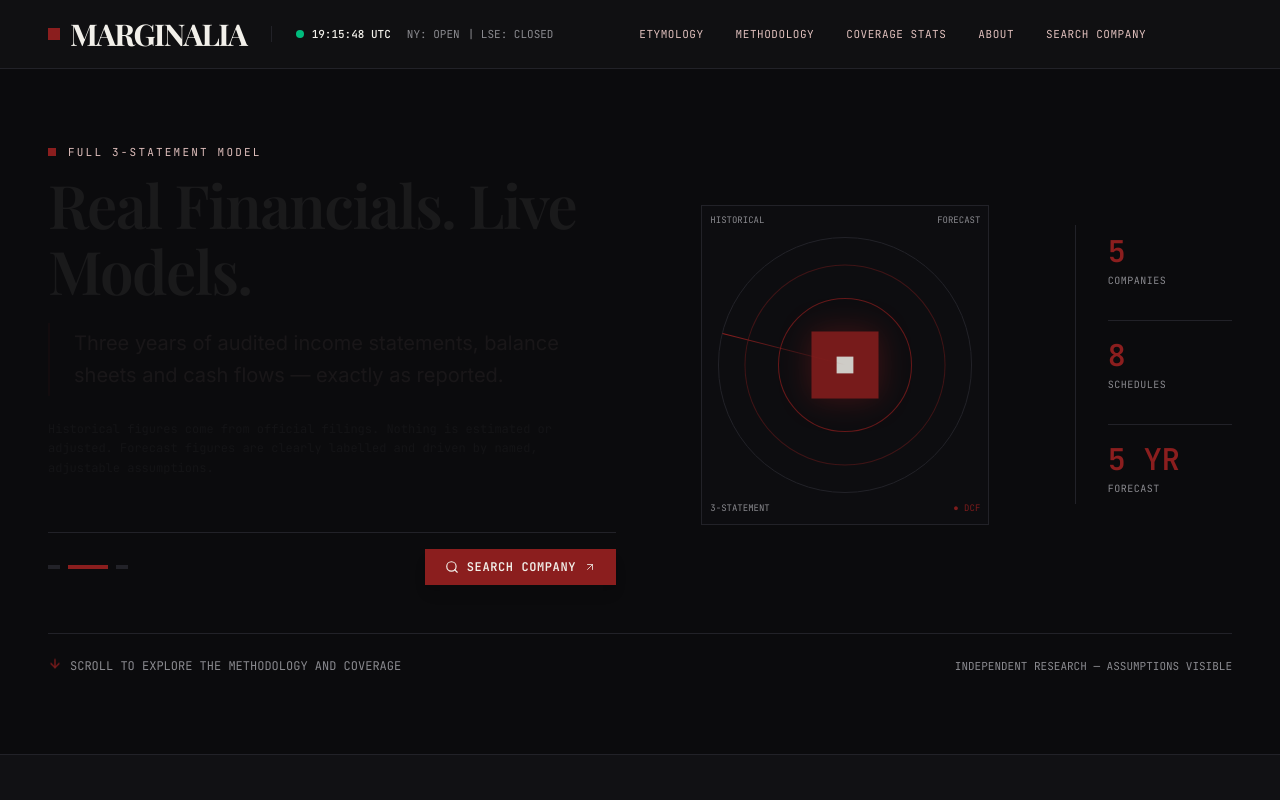
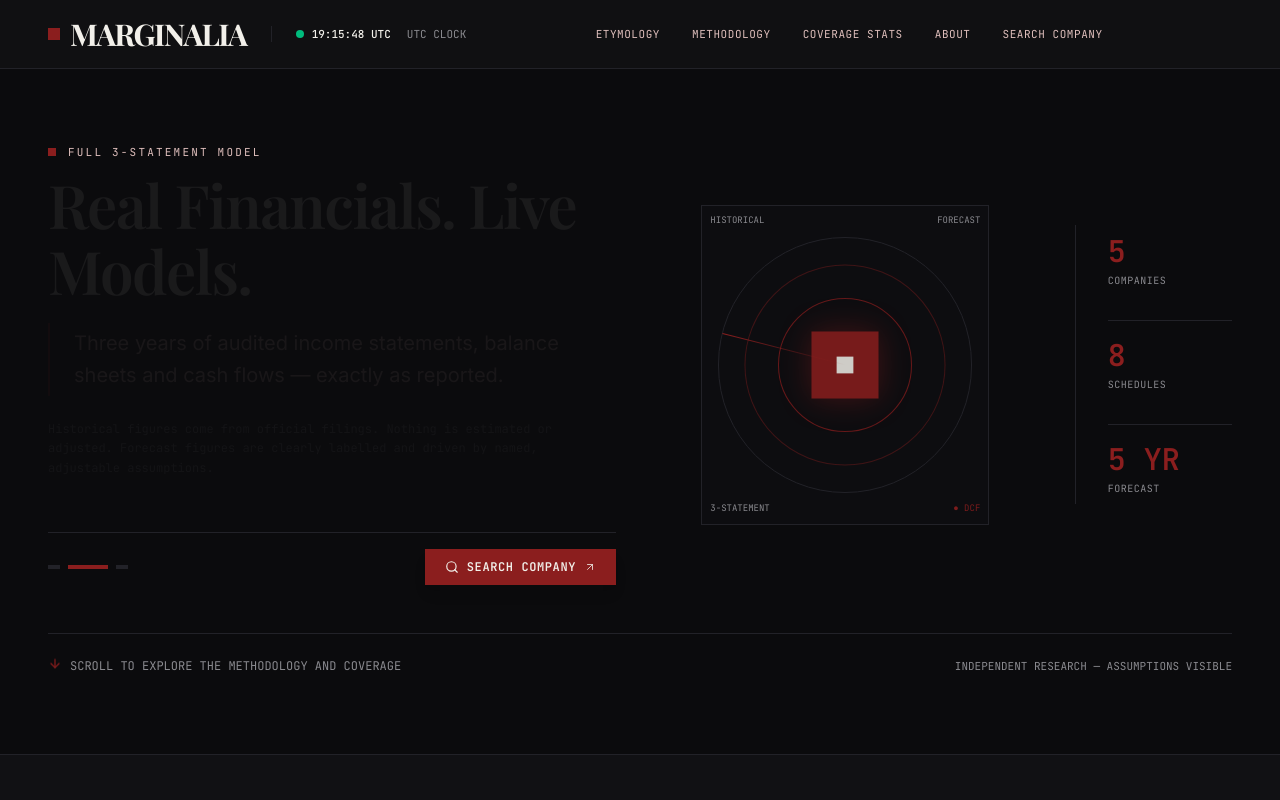
Before and after one commit to vanshgupta569-lab/Vansh-Gupta, a React (Vite) app: page / in a window 1280 px wide. Shown: the top 800 px of the page. Built offline with nearby package versions, Linux system fonts and the light colour scheme; a web font is replaced by a local one.

Commit message:
Update Header.tsx

```diff
--- a/src/components/Header.tsx
+++ b/src/components/Header.tsx
@@ -62,8 +62,7 @@ export const Header: React.FC<HeaderProps> = ({
         <div className="hidden xl:flex items-center gap-2 font-mono text-[11px] text-[#8A8A8F] border-l hairline-border-l pl-6">
           <span className="w-2 h-2 rounded-full bg-emerald-500 animate-pulse" />
           <span className="text-[#F2F0EA] font-medium">{timeStr}</span>
-          <span className="text-[#8A8A8F] ml-2">NY: OPEN</span>
-          <span className="text-[#8A8A8F]">| LSE: CLOSED</span>
+          <span className="text-[#8A8A8F] ml-2">UTC CLOCK</span>
         </div>
       </div>
 
```
